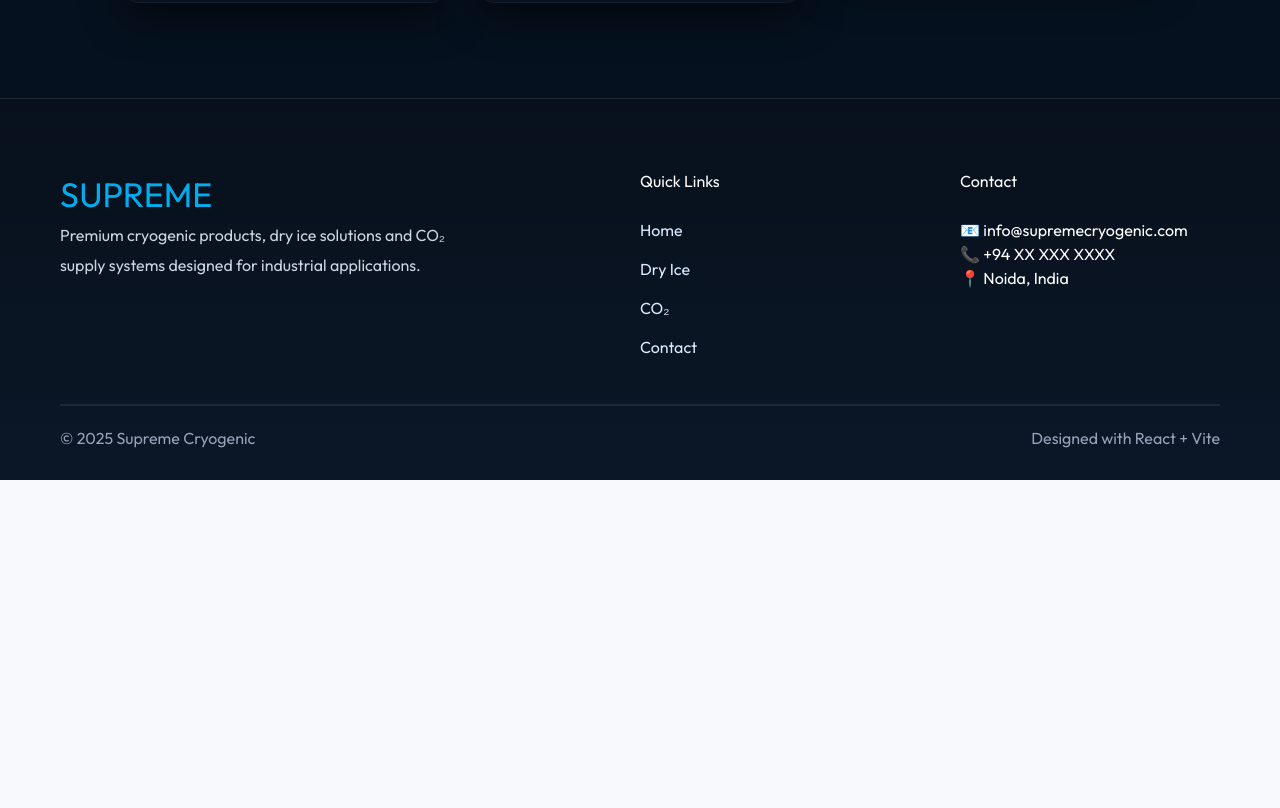
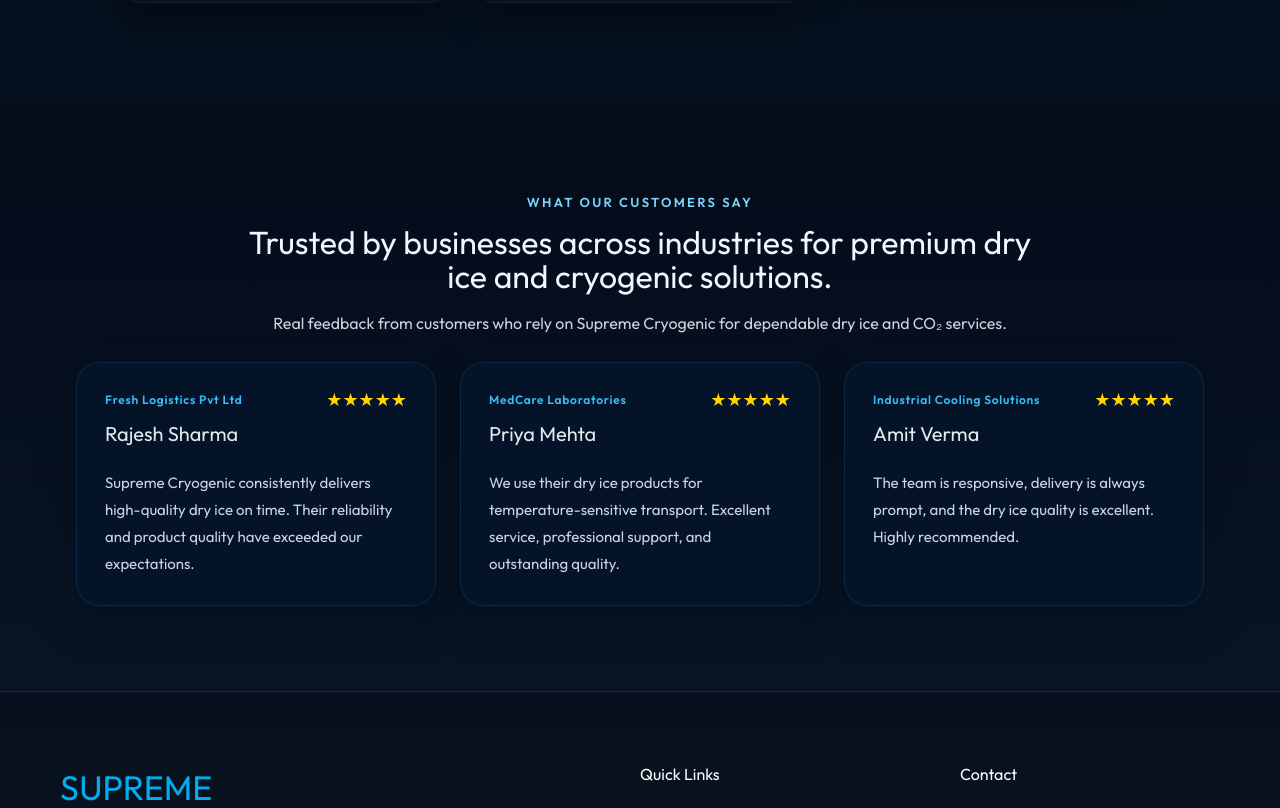
Before and after one commit to harshkr001/Supreme_Cyogenic, a React (Vite) app: page / in a window 1280 px wide. Shown: the part 1989-2797 px from the top of the page. Before the commit the page ends 2469 px from the top, so only its background shows below. Built offline with nearby package versions, Linux system fonts and the light colour scheme.

Commit message:
customer feedback

```diff
--- /dev/null
+++ b/src/Components/CustomerReviews.jsx
@@ -0,0 +1,142 @@
+import { motion } from "framer-motion";
+
+const reviews = [
+  {
+    name: "Rajesh Sharma",
+    company: "Fresh Logistics Pvt Ltd",
+    text: "Supreme Cryogenic consistently delivers high-quality dry ice on time. Their reliability and product quality have exceeded our expectations.",
+  },
+  {
+    name: "Priya Mehta",
+    company: "MedCare Laboratories",
+    text: "We use their dry ice products for temperature-sensitive transport. Excellent service, professional support, and outstanding quality.",
+  },
+  {
+    name: "Amit Verma",
+    company: "Industrial Cooling Solutions",
+    text: "The team is responsive, delivery is always prompt, and the dry ice quality is excellent. Highly recommended.",
+  },
+];
+
+const containerVariants = {
+  hidden: { opacity: 0, y: 30 },
+  show: {
+    opacity: 1,
+    y: 0,
+    transition: {
+      when: "beforeChildren",
+      staggerChildren: 0.14,
+      duration: 0.6,
+    },
+  },
+};
+
+const cardVariants = {
+  hidden: { opacity: 0, y: 24 },
+  show: { opacity: 1, y: 0, transition: { duration: 0.55, ease: "easeOut" } },
+};
+
+function CustomerReviews() {
+  return (
+    <motion.section
+      id="customer-reviews"
+      variants={containerVariants}
+      initial="hidden"
+      whileInView="show"
+      viewport={{ once: true, amount: 0.2 }}
+      style={{
+        padding: "90px 24px",
+        background: "linear-gradient(180deg, #040b19 0%, #081526 100%)",
+        color: "#F8FAFC",
+      }}
+    >
+      <div
+        style={{
+          maxWidth: "1200px",
+          margin: "0 auto",
+          display: "flex",
+          flexDirection: "column",
+          gap: "24px",
+        }}
+      >
+        <div style={{ textAlign: "center", maxWidth: "820px", margin: "0 auto" }}>
+          <p
+            style={{
+              margin: 0,
+              color: "#7DD3FC",
+              fontWeight: 600,
+              letterSpacing: "0.18em",
+              textTransform: "uppercase",
+              fontSize: "13px",
+            }}
+          >
+            What Our Customers Say
+          </p>
+          <h2
+            style={{
+              margin: "14px 0 16px",
+              fontSize: "clamp(2rem, 2.4vw, 3rem)",
+              lineHeight: 1.05,
+              color: "#EFF6FF",
+            }}
+          >
+            Trusted by businesses across industries for premium dry ice and cryogenic solutions.
+          </h2>
+          <p style={{ margin: 0, color: "#CBD5E1", fontSize: "16px", lineHeight: 1.8 }}>
+            Real feedback from customers who rely on Supreme Cryogenic for dependable dry ice and CO₂ services.
+          </p>
+        </div>
+
+        <div
+          style={{
+            display: "flex",
+            gap: "24px",
+            flexWrap: "wrap",
+            justifyContent: "center",
+          }}
+        >
+          {reviews.map((review, index) => (
+            <motion.article
+              key={review.name}
+              variants={cardVariants}
+              whileHover={{ y: -10, boxShadow: "0 28px 70px rgba(0, 203, 255, 0.2)", borderColor: "#22D3EE" }}
+              transition={{ type: "spring", stiffness: 220, damping: 18 }}
+              style={{
+                flex: "1 1 320px",
+                minWidth: "280px",
+                maxWidth: "360px",
+                background: "rgba(5, 20, 42, 0.92)",
+                border: "1px solid rgba(56, 189, 248, 0.12)",
+                borderRadius: "24px",
+                padding: "28px",
+                display: "flex",
+                flexDirection: "column",
+                gap: "20px",
+                boxShadow: "0 18px 40px rgba(4, 11, 22, 0.35)",
+                backdropFilter: "blur(18px)",
+                WebkitBackdropFilter: "blur(18px)",
+                transition: "border-color 0.3s ease, transform 0.3s ease",
+              }}
+            >
+              <div style={{ display: "flex", justifyContent: "space-between", alignItems: "flex-start", gap: "12px" }}>
+                <div>
+                  <p style={{ margin: 0, color: "#38BDF8", fontWeight: 600, letterSpacing: "0.06em", fontSize: "12px" }}>
+                    {review.company}
+                  </p>
+                  <h3 style={{ margin: "10px 0 0", fontSize: "20px", color: "#E2E8F0" }}>{review.name}</h3>
+                </div>
+                <span style={{ color: "#FFD700", fontSize: "18px", lineHeight: 1 }}>{"★★★★★"}</span>
+              </div>
+
+              <p style={{ margin: 0, color: "#CBD5E1", lineHeight: 1.8, fontSize: "15px" }}>
+                {review.text}
+              </p>
+            </motion.article>
+          ))}
+        </div>
+      </div>
+    </motion.section>
+  );
+}
+
+export default CustomerReviews;
--- a/src/Pages/Home.jsx
+++ b/src/Pages/Home.jsx
@@ -1,6 +1,7 @@
 import HeroSection from "../Components/HeroSection";
 import Features from "../Components/Features";
 import Products from "../Components/Products";
+import CustomerReviews from "../Components/CustomerReviews";
 
 function Home(){
 
@@ -9,6 +10,7 @@
     <HeroSection />
     <Features />
     <Products />
+    <CustomerReviews />
     </>
 
 
```
